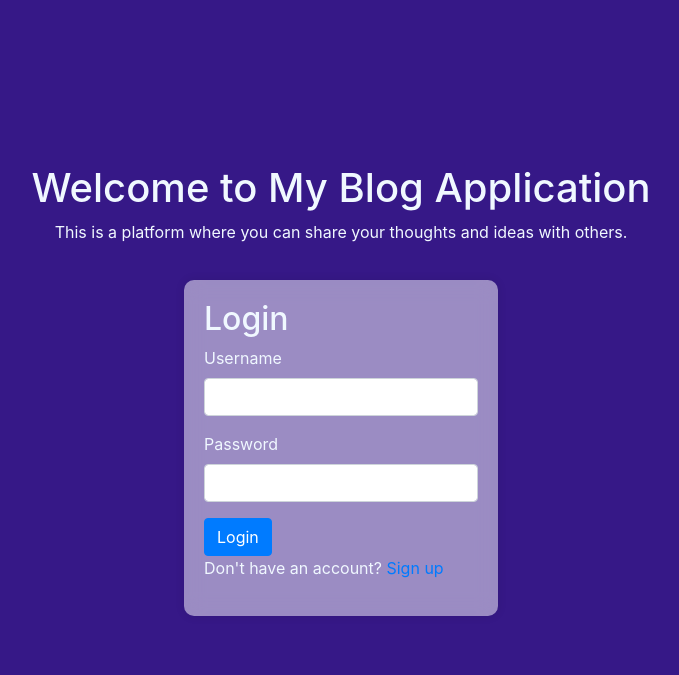
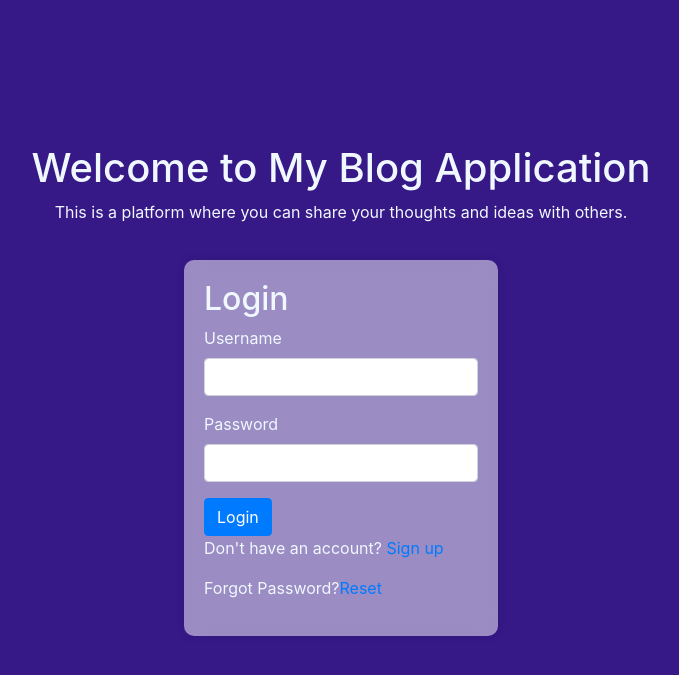
Before and after one commit to YashAryaz/super-blogZ, a FastAPI app: page / in a window 1280 px wide. Shown: the top 675 px of the page, without its empty margins (299-978 px from the left). Run offline with FastAPI, Linux system fonts and the light colour scheme; some libraries are stand-ins or nearby versions.

Commit message:
Update index.html

```diff
--- a/api/templates/index.html
+++ b/api/templates/index.html
@@ -79,6 +79,7 @@ body{
             <button type="submit" class="btn btn-primary">Login</button>
           </form>
           <p>Don't have an account? <a href="#" id="toggleSignup">Sign up</a></p>
+          <p>Forgot Password?<a href="#" data-toggle="modal" data-target="#passwordResetModal">Reset</a></p>
         </div>
         <div class="form-container hidden" id="signupFormContainer">
           <h2>Signup</h2>
@@ -102,13 +103,14 @@ body{
             <button type="submit" class="btn btn-primary">Signup</button>
           </form>
           <p>Already have an account? <a href="#" id="toggleLogin">Login</a></p>
+
         </div>
         <!-- Verification Modal -->
 <div class="modal fade" id="Verification" tabindex="-1" role="dialog" aria-labelledby="verificationModalLabel" aria-hidden="true">
   <div class="modal-dialog" role="document">
     <div class="modal-content">
       <div class="modal-header">
-        <h5 class="modal-title" id="verificationModalLabel">Verification</h5>
+        <h5 style="color: black;" class="modal-title" id="verificationModalLabel">Verification</h5>
         <button type="button" class="close" data-dismiss="modal" aria-label="Close">
           <span aria-hidden="true">&times;</span>
         </button>
@@ -119,6 +121,51 @@ body{
             <input type="number" class="form-control" id="verificationCode" placeholder="Enter verification code" required>
           </div>
           <button type="submit" class="btn btn-primary">Verify</button>
+        </form>
+        <!-- eyJhbGciOiJIUzI1NiIsInR5cCI6IkpXVCJ9.eyJpZCI6IjY1Y2E1YzhkYWM3ZmJlZGEwNWFkODI4OSIsImV4cCI6MTcwNzc2MzU2N30.8zDlHuv-aXEwsUGtZioWejeTimhwzSrqj7-Rk0gEto0 -->
+      </div>
+    </div>
+  </div>
+</div>
+<div class="modal fade" id="passwordResetModal" tabindex="-1" aria-labelledby="passwordResetModalLabel" aria-hidden="true">
+  <div class="modal-dialog">
+    <div class="modal-content" style="color: black;">
+      <div class="modal-header" >
+        <h5 class="modal-title" id="passwordResetModalLabel">Reset Password</h5>
+        <button type="button" class="btn-close" data-bs-dismiss="modal" aria-label="Close"></button>
+      </div>
+      <div class="modal-body">
+        <form id="resetForm">
+          <div class="mb-3">
+            <label for="resetEmail" class="form-label">Email address</label>
+            <input type="email" class="form-control" id="resetEmail" aria-describedby="emailHelp">
+            <div id="emailHelp" class="form-text">We'll never share your email with anyone else.</div>
+          </div>
+          <button type="submit" class="btn btn-primary">Submit</button>
+        </form>
+      </div>
+    </div>
+  </div>
+</div>
+<div class="modal fade" id="passwordResetWithTokenModal" tabindex="-1" aria-labelledby="passwordResetWithTokenModalLabel" aria-hidden="true">
+  <div class="modal-dialog">
+    <div class="modal-content" style="color: black;">
+      <div class="modal-header">
+        <h5 class="modal-title" id="passwordResetWithTokenModalLabel">Reset Password with Token</h5>
+        <button type="button" class="btn-close" data-bs-dismiss="modal" aria-label="Close"></button>
+      </div>
+      <div class="modal-body">
+        <form id="resetWithTokenForm">
+          <div class="mb-3">
+            <label for="resetToken" class="form-label">Token</label>
+            <input type="text" class="form-control" id="resetToken" aria-describedby="tokenHelp">
+            <div id="tokenHelp" class="form-text">Enter the token you received in your email.</div>
+          </div>
+          <div class="mb-3">
+            <label for="newPassword" class="form-label">New Password</label>
+            <input type="password" class="form-control" id="newPassword">
+          </div>
+          <button type="submit" class="btn btn-primary">Submit</button>
         </form>
       </div>
     </div>
@@ -160,6 +207,62 @@ body{
                 alert("Login failed: " + data.detail);
             }
         });
+
+        document.getElementById("resetForm").addEventListener("submit", async function(event){
+  event.preventDefault();
+  const email = document.getElementById("resetEmail").value;
+
+  const response = await fetch("/password_reset", {
+    method: "POST",
+    headers: {
+      "Content-Type": "application/json"
+    },
+    body: JSON.stringify({
+      email: email
+    })
+  });
+
+  if (response.ok) {
+    alert("Password reset email sent!");
+
+    $('#passwordResetModal').modal('hide');
+    $('#passwordResetWithTokenModal').modal('show');
+
+  } else {
+    const data = await response.json();
+    alert("Password reset failed: " + data.detail);
+  }
+});
+
+document.getElementById("passwordResetWithTokenModal").addEventListener("submit", async function(event) {
+  event.preventDefault();
+  const token = document.getElementById("resetToken").value;
+  const newPassword = document.getElementById("newPassword").value;
+
+  const response = await fetch(`/password_reset?token=${token}`, {
+    method: "PUT",
+    headers: {
+      "Content-Type": "application/json"
+    },
+    body: JSON.stringify({
+      password: newPassword
+    })
+
+  });
+
+  if (response.ok) {
+    alert("Password has been reset!");
+    $('#passwordResetWithTokenModal').modal('hide');
+  } else {
+    try {
+      const data = await response.json();
+      alert("Password reset failed: " + JSON.stringify(data));
+    } catch (error) {
+      console.error("Error parsing JSON:", error);
+      alert("Password reset failed. Please try again later.");
+    }
+  }
+});
 
     // Handle signup form submission
     document.getElementById("signupForm").addEventListener("submit", async function(event){
```
